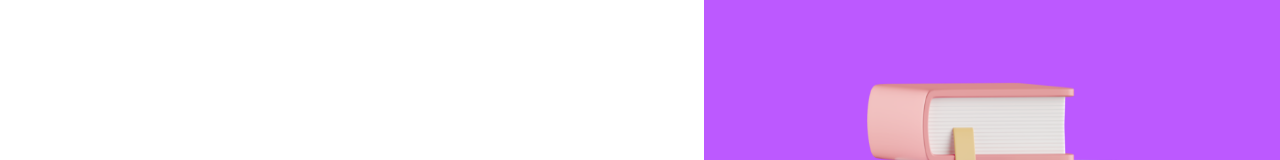
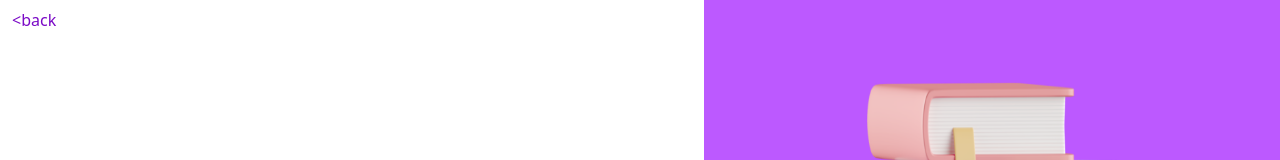
Before and after one commit to mohand-djouadi/sunlib-ui, a React (Vite) app: page /signup in a window 1280 px wide. Shown: the top 160 px of the page. Built offline with nearby package versions, Linux system fonts and the light colour scheme; a web font is replaced by a local one.

Commit message:
add back link to signup and login

```diff
--- a/src/Pages/Login/Login.jsx
+++ b/src/Pages/Login/Login.jsx
@@ -7,6 +7,7 @@ import signlog from "../../assets/signlog.png"
 const Login = () => {
   return (
     <main className="flex justify-center items-center h-[70vh] lg:flex lg:w-full lg:h-[100vh]">
+      <span className="text-secondary absolute left-3 top-2"><Link to="/">&lt;back</Link></span>
       <div className="h-[90%] flex flex-col justify-center around items-center w-full lg:w-[55%] lg:h-[100vh]">
         <h1 className="text-primary  text-5xl">Log In</h1>
         <form className="my-5 flex h-[30%] w-full flex-col justify-between items-center lg:h-[45%]">
--- a/src/Pages/Signup/Signup.jsx
+++ b/src/Pages/Signup/Signup.jsx
@@ -4,6 +4,7 @@ import { Link } from "react-router-dom"
 const Signup = () => {
   return (
     <main className="flex justify-center items-center h-[70vh] lg:flex lg:w-full lg:h-[100vh]">
+      <span className="text-secondary absolute left-3 top-2"><Link to="/">&lt;back</Link></span>
       <div className="h-[90%] flex flex-col justify-center around items-center w-full lg:w-[55%] lg:h-[100vh]">
         <h1 className="text-primary  text-5xl">Create Account</h1>
         <form className="my-5 flex h-[30%] w-full flex-col justify-between items-center lg:h-[45%]">
```
